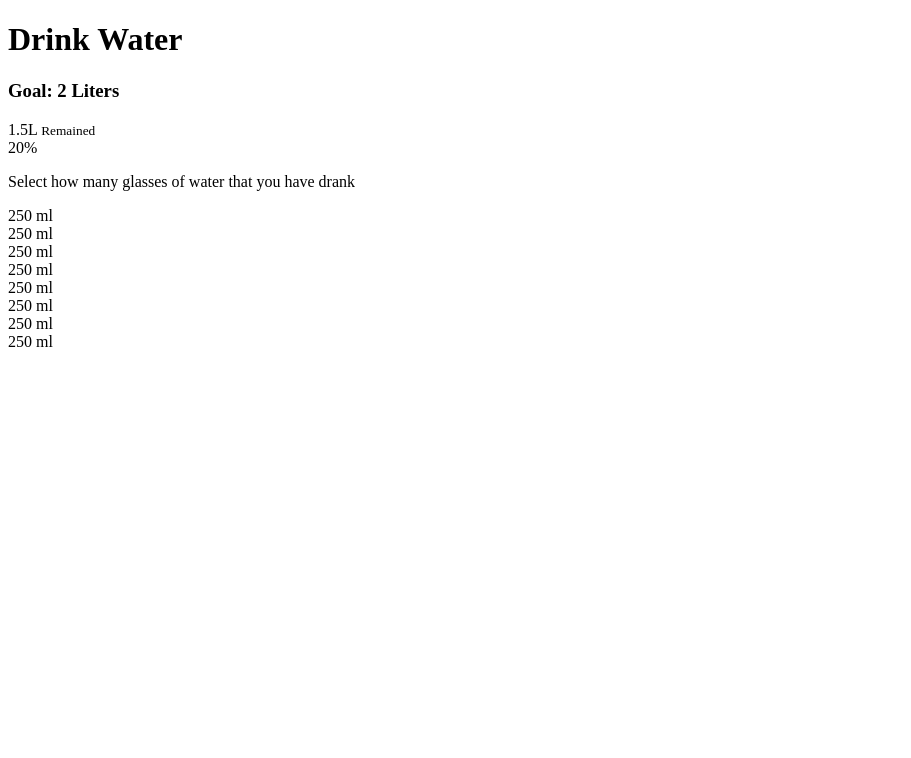
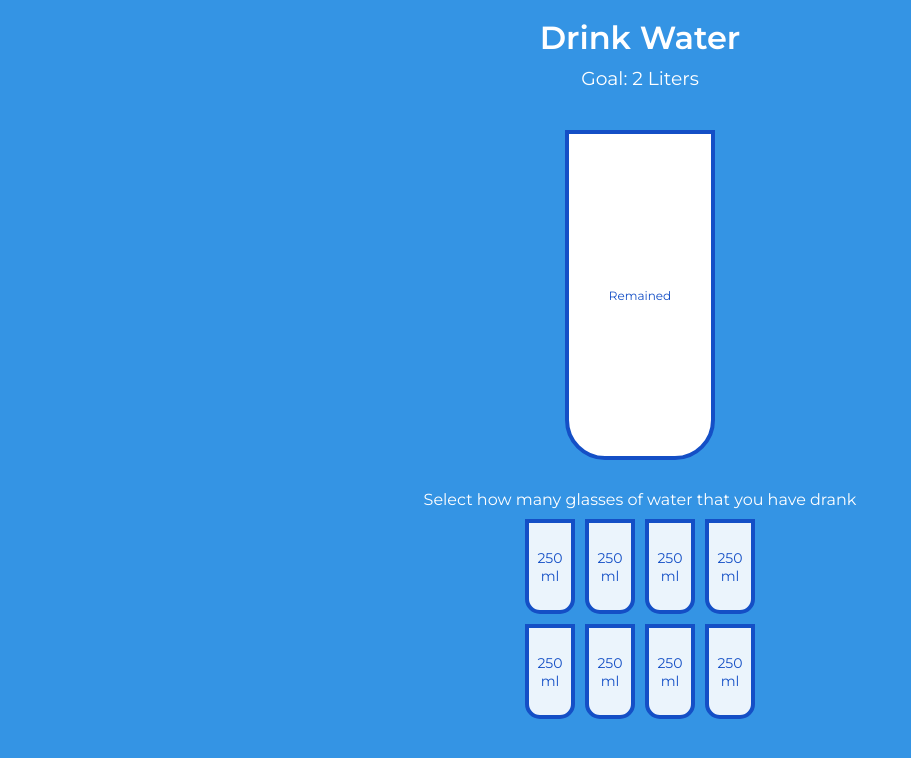
Before and after one commit to ndrsov/Drink-Water-Log, a plain HTML site: page index.html in a window 1280 px wide. Shown: the whole page, without its empty margins (0-911 px from the left). Drawn offline with Linux system fonts and the light colour scheme.

Commit message:
Add styles to difiirenciate each cup

```diff
--- a/index.html
+++ b/index.html
@@ -12,16 +12,16 @@
     <h3>Goal: 2 Liters</h3>
     <div class="cup">
       <div class="remained" id="remained">
-        <span class="liters">1.5L</span>
+        <span class="liters"></span>
         <small>Remained</small>
       </div>
-      <div class="percentage" id="percentage">20%</div>
+      <div class="percentage" id="percentage"></div>
     </div>
 
     <p class="text">Select how many glasses of water that you have drank</p>
     <div class="cups">
-      <div class="cup cup-small full">250 ml</div>
-      <div class="cup cup-small full">250 ml</div>
+      <div class="cup cup-small">250 ml</div>
+      <div class="cup cup-small">250 ml</div>
       <div class="cup cup-small">250 ml</div>
       <div class="cup cup-small">250 ml</div>
       <div class="cup cup-small">250 ml</div>
--- a/style.css
+++ b/style.css
@@ -0,0 +1,100 @@
+@import url("https://fonts.googleapis.com/css2?family=Montserrat:wght@400;600&display=swap");
+
+:root {
+  --border-color: #144fc6;
+  --fill-color: #6ab2f8;
+}
+
+* {
+  box-sizing: border-box;
+}
+
+body {
+  background-color: #3494e4;
+  color: #fff;
+  font-family: "Montserrat", sans-serif;
+  display: flex;
+  flex-direction: column;
+  align-items: center;
+  margin-bottom: 40px;
+}
+
+h1 {
+  margin: 10px 0 0;
+}
+
+h3 {
+  font-weight: 400;
+  margin: 10px 0;
+}
+
+.cup {
+  background-color: #fff;
+  border: 4px solid var(--border-color);
+  color: var(--border-color);
+  border-radius: 0 0 40px 40px;
+  height: 330px;
+  width: 150px;
+  margin: 30px 0;
+  display: flex;
+  flex-direction: column;
+  overflow: hidden;
+}
+
+.cup.cup-small {
+  width: 50px;
+  height: 95px;
+  border-radius: 0 0 15px 15px;
+  background-color: rgba(255, 255, 255, 0.9);
+  cursor: pointer;
+  font-size: 14px;
+  align-items: center;
+  justify-content: center;
+  text-align: center;
+  margin: 5px;
+  transition: 0.3s ease;
+}
+.cup.cup-small.full {
+  background-color: var(--fill-color);
+  color: #fff;
+}
+.cups {
+  display: flex;
+  flex-wrap: wrap;
+  align-items: center;
+  justify-content: center;
+  width: 280px;
+}
+.remained {
+  display: flex;
+  flex-direction: column;
+  align-items: center;
+  justify-content: center;
+  text-align: center;
+  flex: 1;
+  transition: 0.3s ease;
+}
+.remained span {
+  font-size: 20px;
+  font-weight: bold;
+}
+
+.remained small {
+  font-size: 12px;
+}
+
+.percentage {
+  background-color: var(--fill-color);
+  display: flex;
+  align-items: center;
+  justify-content: center;
+  font-weight: bold;
+  font-size: 30px;
+  height: 0;
+  transition: 0.3s ease;
+}
+
+.text {
+  text-align: center;
+  margin: 0 0 5px;
+}
```
